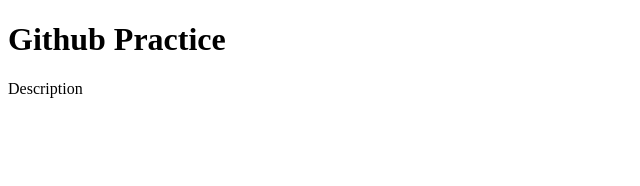
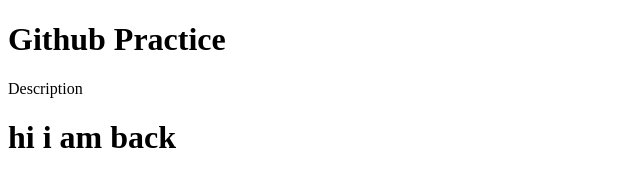
Before and after one commit to E-Zhen/github-practice, a plain HTML site: page index.html in a window 1280 px wide. Shown: the whole page, without its empty margins (0-640 px from the left). Drawn offline with Linux system fonts and the light colour scheme.

Commit message:
added back h1

```diff
--- a/index.html
+++ b/index.html
@@ -8,5 +8,6 @@
 <body>
     <h1>Github Practice</h1>
     <p>Description</p>
+    <h1>hi i am back</h1>
 </body>
 </html>
```
